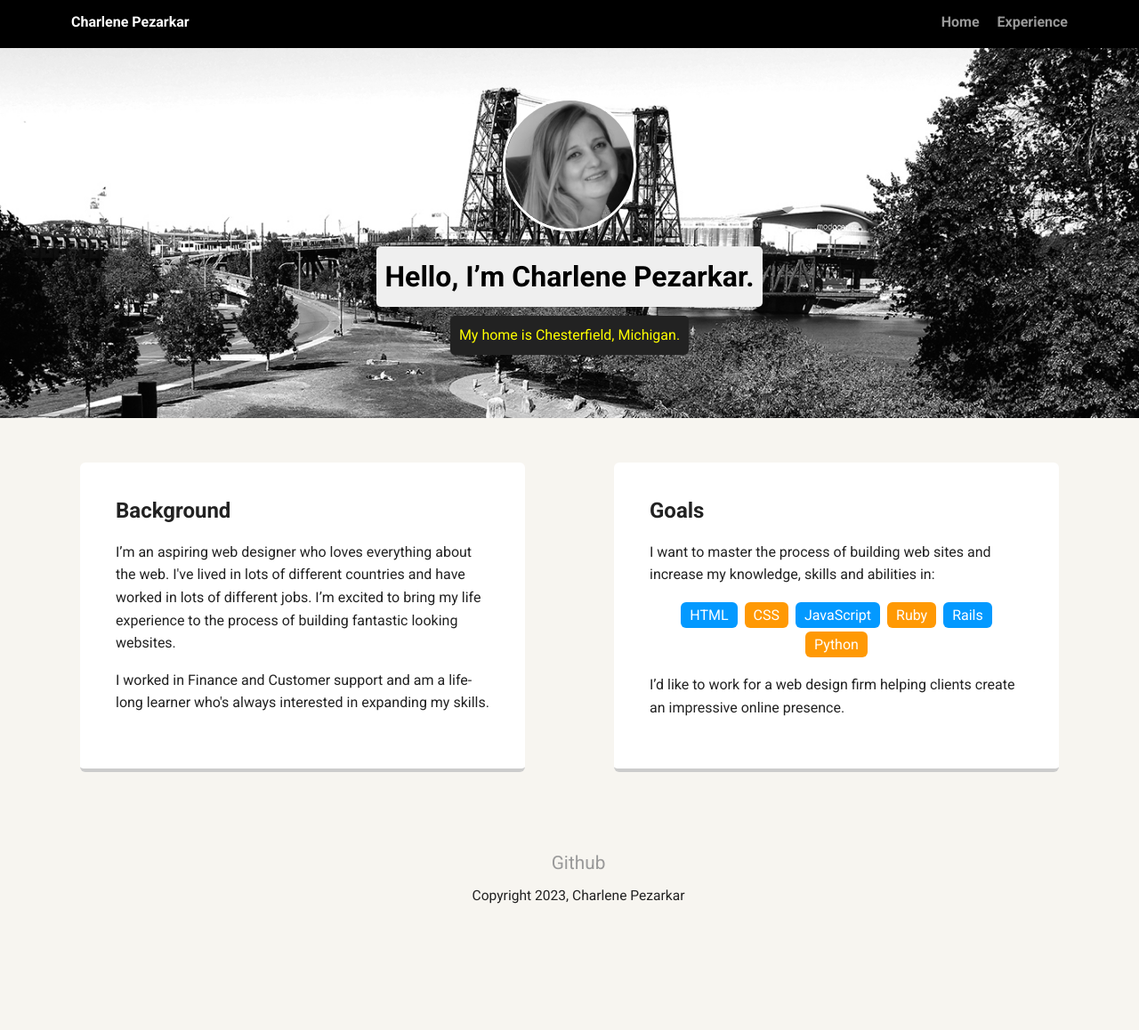
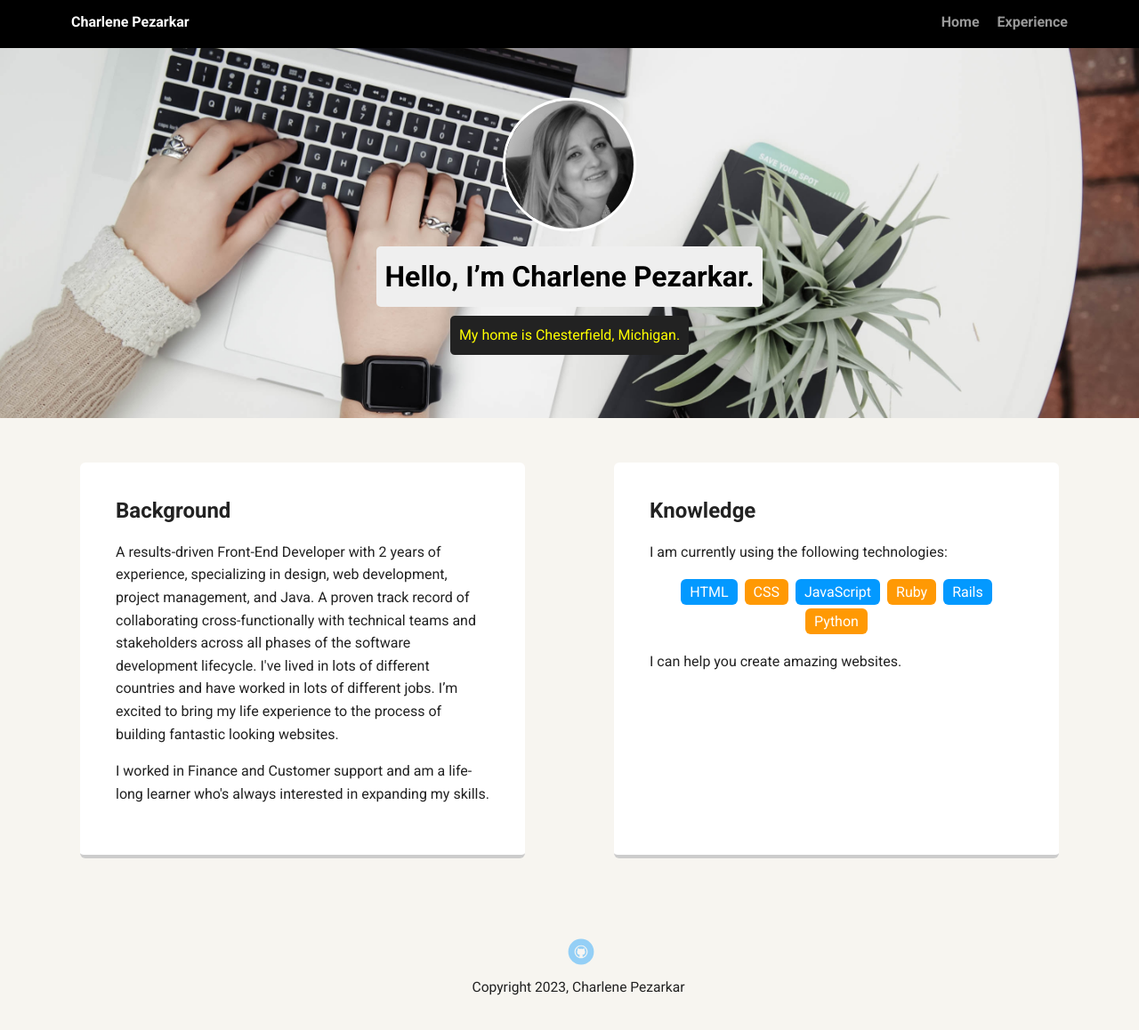
Before and after one commit to Charlenep87/Tech-Degree-Project-1, a plain HTML site: page portfolio_update_v1/index.html in a window 1280 px wide. Shown: the whole page at 89% size. Before the commit the page ends 1111 px from the top, so only its background shows below. Drawn offline with Linux system fonts and the light colour scheme; a web font is replaced by a local one.

Commit message:
updated files
Changed background pictures
added GitHub logo
Changed goals to knowledge

```diff
--- a/portfolio_update_v1/index.html
+++ b/portfolio_update_v1/index.html
@@ -24,14 +24,16 @@
 
     <main class="flex">
       <div class="card">
-        <h2>Background</h2>
-        <p>I’m an aspiring web designer who loves everything about the web. I've lived in lots of different countries and have worked in lots of different jobs. I’m excited to bring my life experience to the process of building fantastic looking websites.</p>
+		  <h2>Background</h2>
+        <p>A results-driven Front-End Developer with 2 years of experience, specializing in design, web development, project management, and Java.
+		A proven track record of collaborating cross-functionally with technical teams and stakeholders across all phases of the software development lifecycle.
+		I've lived in lots of different countries and have worked in lots of different jobs. I’m excited to bring my life experience to the process of building fantastic looking websites.</p>
         <p>I worked in Finance and Customer support and am a life-long learner who's always interested in expanding my skills.</p>
       </div>
 
       <div class="card">
-        <h2>Goals</h2>
-        <p>I want to master the process of building web sites and increase my knowledge, skills and abilities in:</p>
+        <h2>Knowledge</h2>
+        <p>I am currently using the following technologies:</p>
         <ul class="skills">
           <li>HTML</li>
           <li>CSS</li>
@@ -40,15 +42,17 @@
           <li>Rails</li>
 		<li>Python</li>
         </ul>
-        <p>I’d like to work for a web design firm helping clients create an impressive online presence.</p>
+        <p>I can help you create amazing websites.</p>
       </div>
 
     </main>
     <footer>
-      <ul>
-
-
-        <li><a href="https://github.com/Charlenep87" class="nav-link">Github</a></li>
+    <ul>
+<!--
+        <li><a href="#" class="social twitter">Twitter</a></li>
+        <li><a href="#" class="social linkedin">LinkedIn</a></li>
+-->
+        <li><a href="#" class="social github">Github</a></li>
       </ul>
       <p class="copyright">Copyright 2023, Charlene Pezarkar</p>
     </footer>
--- a/portfolio_update_v1/styles.css
+++ b/portfolio_update_v1/styles.css
@@ -57,7 +57,7 @@ a:hover {
 
 header {
   text-align: center;
-  background: url('images/portland.jpg') no-repeat top center ;
+  background: url('images/background.jpg') no-repeat top center ;
   background-size: cover;
   overflow: hidden;
   padding-top: 60px;
@@ -141,6 +141,7 @@ footer ul li {
   display: inline-block;
 }
 
+
 a.social {
   display: inline-block;
   text-indent: -9999px;
```
Also changed, not shown: portfolio_update_v1/resume.html (+6 -4 lines), portfolio_update_v1/images/background.jpg (added).
